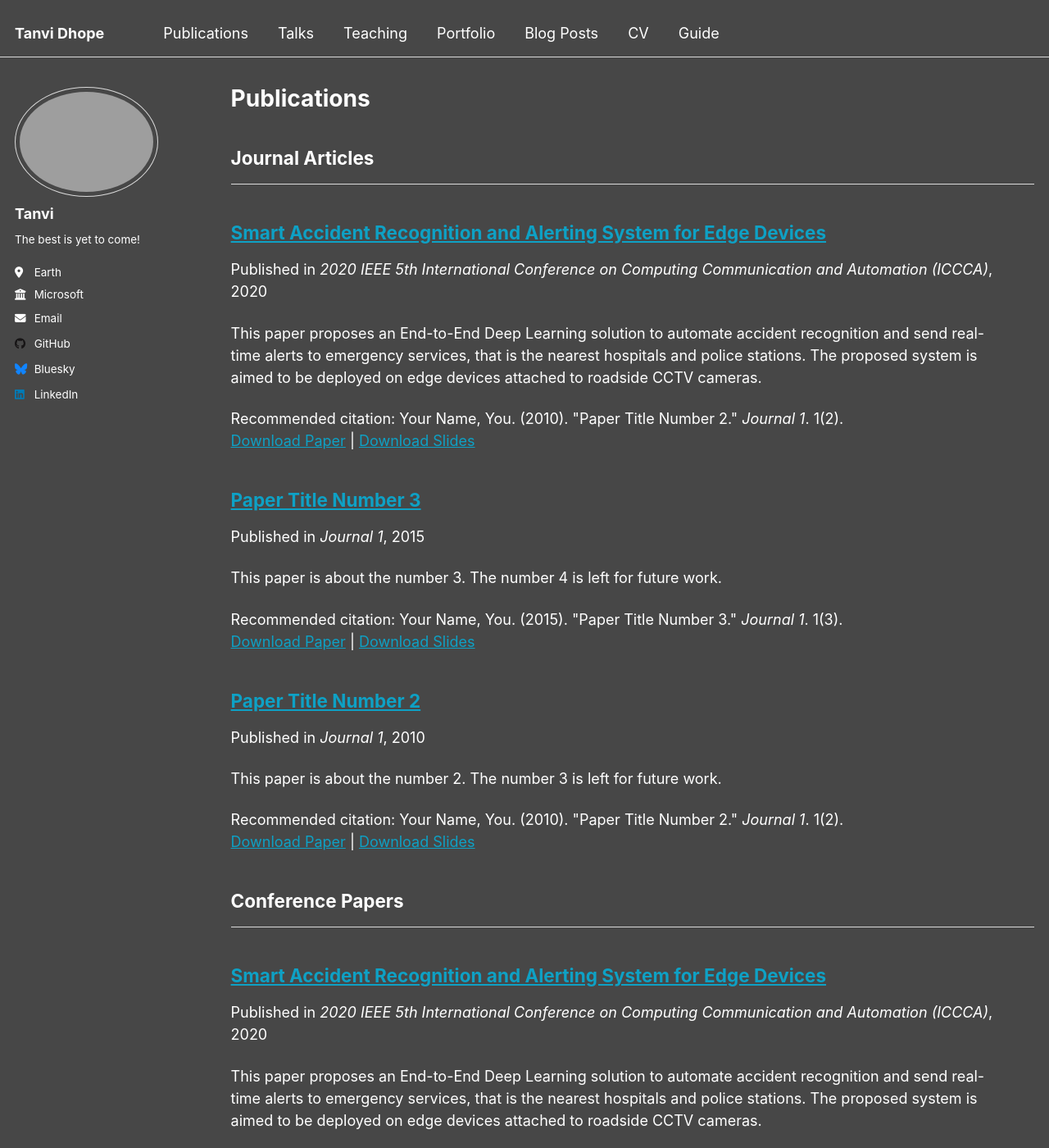
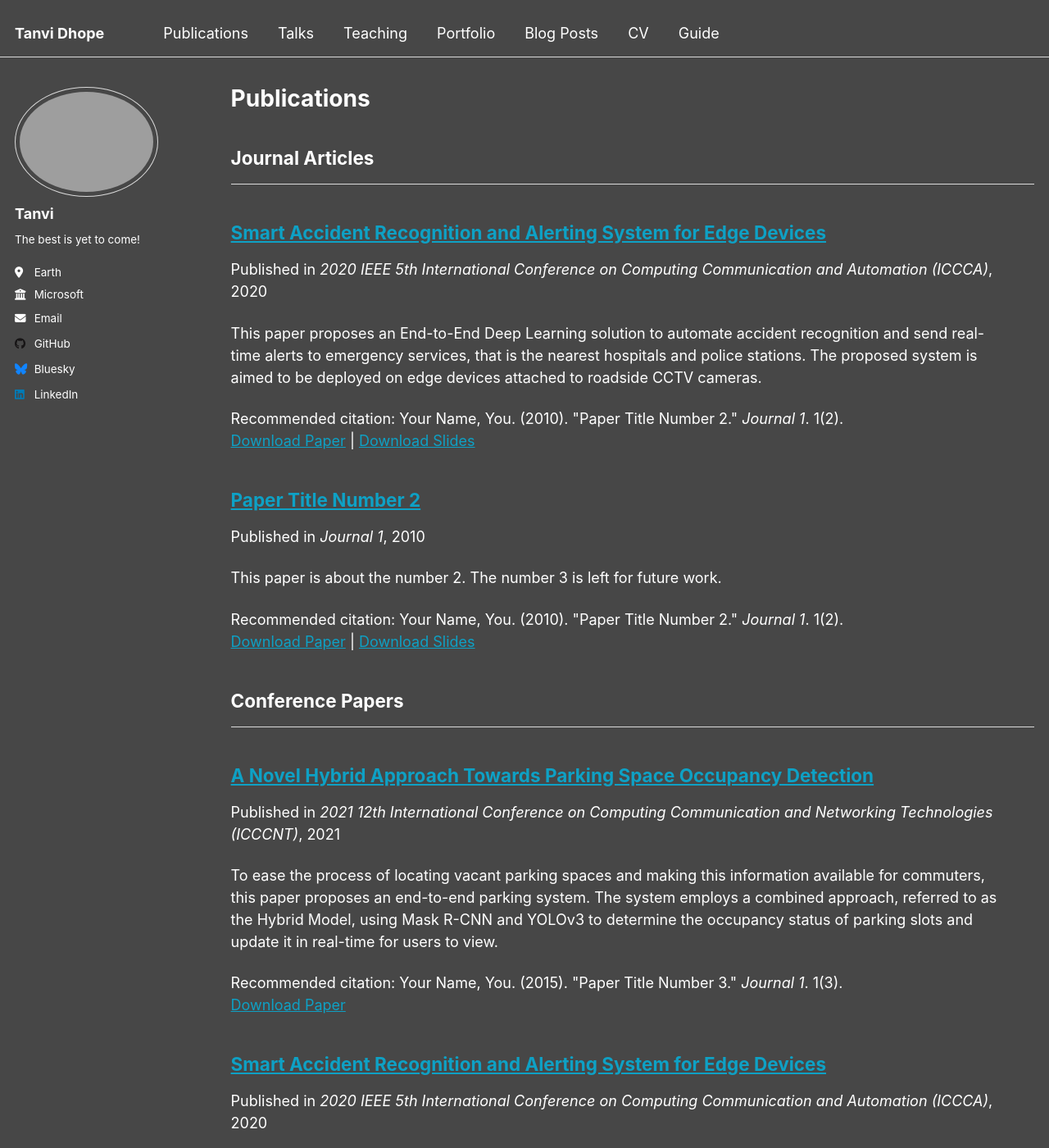
Before and after one commit to tanvidhope/tanvidhope.github.io, a Jekyll site: the page built from _pages/publications.html, in a window 1280 px wide and 1400 px high. Shown: the whole window at 82% size. Built offline with Jekyll 4.4.1, drawn with Linux system fonts in a browser that asks for light colours.

Commit message:
Update 2015-10-01-paper-title-number-3.md

```diff
--- a/_publications/2015-10-01-paper-title-number-3.md
+++ b/_publications/2015-10-01-paper-title-number-3.md
@@ -1,13 +1,12 @@
 ---
-title: "Paper Title Number 3"
-collection: publications
-category: manuscripts
+title: "A Novel Hybrid Approach Towards Parking Space Occupancy Detection"
+collection: conferences
+category: conferences
 permalink: /publication/2015-10-01-paper-title-number-3
-excerpt: 'This paper is about the number 3. The number 4 is left for future work.'
-date: 2015-10-01
-venue: 'Journal 1'
-slidesurl: 'http://academicpages.github.io/files/slides3.pdf'
-paperurl: 'http://academicpages.github.io/files/paper3.pdf'
+excerpt: 'To ease the process of locating vacant parking spaces and making this information available for commuters, this paper proposes an end-to-end parking system. The system employs a combined approach, referred to as the Hybrid Model, using Mask R-CNN and YOLOv3 to determine the occupancy status of parking slots and update it in real-time for users to view.'
+date: 2021-11-03
+venue: '2021 12th International Conference on Computing Communication and Networking Technologies (ICCCNT)'
+paperurl: 'https://ieeexplore.ieee.org/document/9579816'
 citation: 'Your Name, You. (2015). &quot;Paper Title Number 3.&quot; <i>Journal 1</i>. 1(3).'
 ---
 
```
